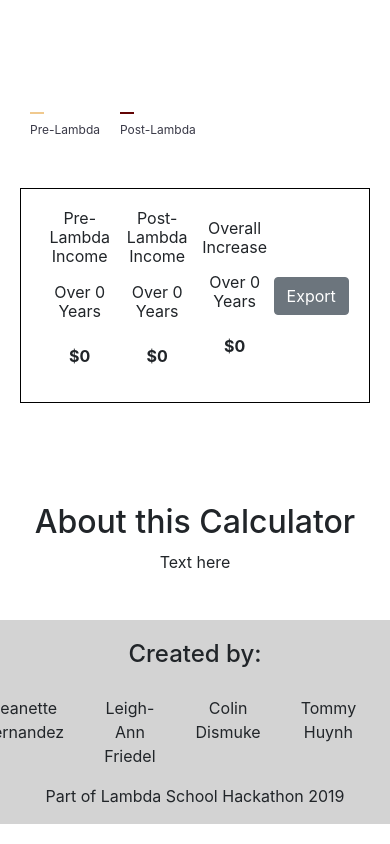
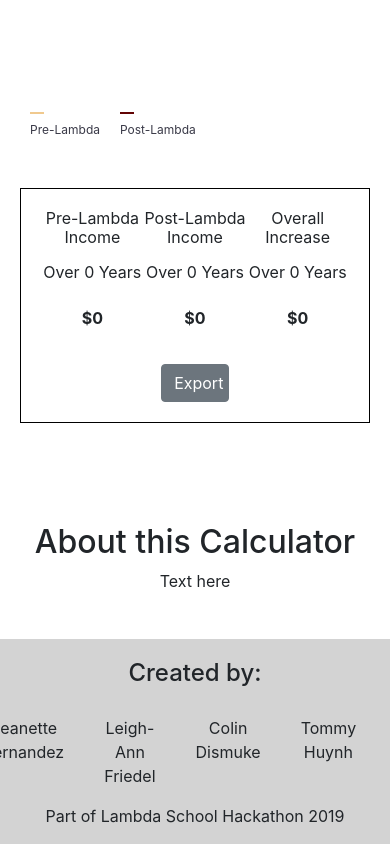
Before and after one commit to LambdaWinter19Hackathon-Calculator/Hackathon_Income_Calculator, a React (Create React App) app: page / in a window 390 px wide. Shown: the part 990-1834 px from the top of the page. Built offline with nearby package versions, Linux system fonts and the light colour scheme.

Commit message:
Mobile styles of DataOutput complete

```diff
--- a/src/components/DataOutput.js
+++ b/src/components/DataOutput.js
@@ -49,7 +49,7 @@ class DataOutput extends Component {
           </Data>
         </Wrap>
 
-        <Button>Export</Button>
+        <Button className="export">Export</Button>
       </OutputContainer>
     );
   }
@@ -78,7 +78,24 @@ const OutputContainer = styled.div`
     width: 100%;
     min-height: 150px;
     justify-content: space-around;
-    align-items: center;
+    align-items: stretch;
+  }
+
+  @media (max-width: 650px) {
+    flex-wrap: wrap;
+  }
+
+  .export {
+    align-self: center;
+    width: 100%;
+
+    @media (max-width: 1024px) {
+      width: 22%;
+    }
+
+    @media (max-width: 650px) {
+      margin-top: 20px;
+    }
   }
 `;
 
@@ -91,6 +108,11 @@ const Wrap = styled.div`
 
   @media (max-width: 1024px) {
     width: 25%;
+    justify-content: space-between;
+  }
+
+  @media (max-width: 650px) {
+    width: 33%;
   }
 `;
 
```
